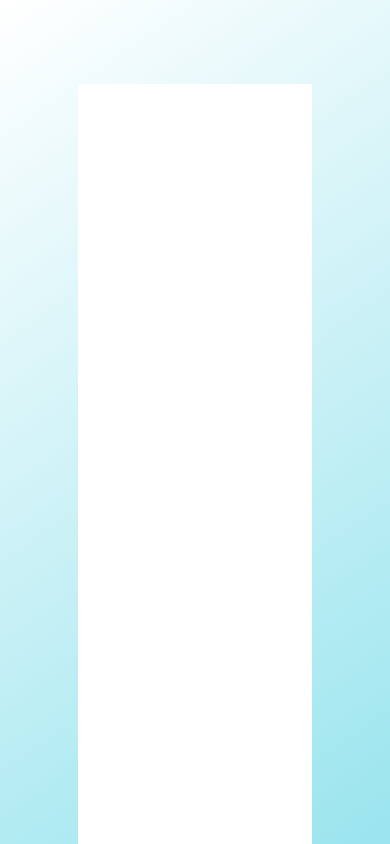
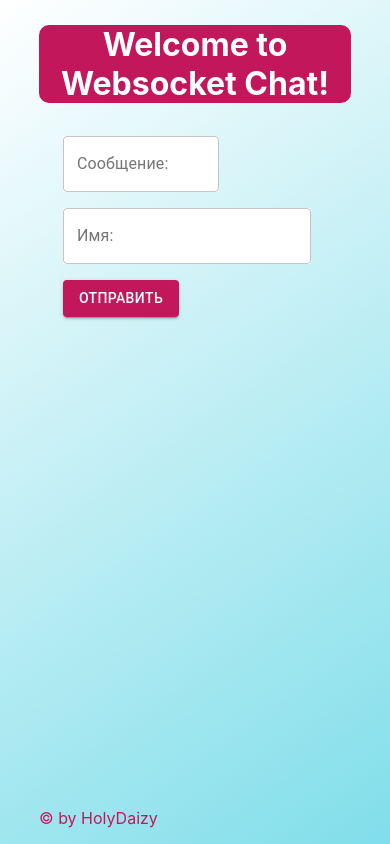
Before and after one commit to MarharytaKrasikava/websocket-chat, a React (Create React App) app: page / in a window 390 px wide. Shown: the top 844 px of the page. Built offline with nearby package versions, Linux system fonts and the light colour scheme; the HTML template or start-up script is replaced by a standard one; what reconnectingwebsocket would draw is missing.

Commit message:
fix: add styles

```diff
--- a/src/App.css
+++ b/src/App.css
@@ -1,4 +1,37 @@
 #root {
-  padding: 10vh 20vw;
-  background: linear-gradient(145deg, white, #80deea)
+  padding: 5vh 20vw;
+  background: linear-gradient(145deg, white, #80deea);
+  display: flex;
+  flex-direction: column;
+  width: 100vw;
+  box-sizing: border-box;
+  height: 100vh;
+  overflow: hidden;
 }
+
+h1 {
+  background-color: #c2185b;
+  color: white;
+  border-radius: 10px;
+  text-align: center;
+  font-size: 4em;
+  margin: 0;
+  margin-bottom: 3%;
+}
+
+footer {
+  position: absolute;
+  bottom: 0;
+  left: 10%;
+  color: #c2185b;
+}
+
+@media(max-width: 1024px) {
+  #root {
+    padding: 3vh 10vw;
+  }
+
+  h1 {
+    font-size: 2em;
+  }
+}
--- a/src/App.js
+++ b/src/App.js
@@ -21,13 +21,13 @@ socket.onmessage = function (event) {
     if (messages.length > 1) { // messages came in a bundle, take only last 100 to the store
       store.dispatch(addMessageArray({messages: messages.sort((a, b) => (a.time > b.time ? 1 : -1)).slice(-100)}))
     } else { // messages come by one:
-      const storedMessages = store.getState().messages; // chek for spam
-      // console.log(storedMessages, 'storedMessages')
+      store.dispatch(addMessage({ ...messages[0] }));
+      /* const storedMessages = store.getState().messages; // chek for spam
       if (!(storedMessages[storedMessages.length - 1].message === messages[0].message
         && storedMessages[storedMessages.length - 1].from === messages[0].from
         && storedMessages[storedMessages.length - 1].time+1 === messages[0].time)) {
           store.dispatch(addMessage({ ...messages[0] }));
-        }
+        } */
     }
 
     const storedMessages = store.getState().messages; //remove extra messages when > 100 in store
@@ -46,8 +46,14 @@ socket.onmessage = function (event) {
 function App() {
   return (
     <Provider store={store}>
+      <header className='header'>
+        <h1>Welcome to Websocket Chat!</h1>
+      </header>
       <MessageList />
       <MessageInput socket={socket} />
+      <footer>
+        <p>&copy; by HolyDaizy</p>
+      </footer>
     </Provider>
   );
 }
--- a/src/components/Message/Message.js
+++ b/src/components/Message/Message.js
@@ -23,7 +23,7 @@ const useStyles = makeStyles(theme => ({
   }
 }));
 
-export default function Message({ message, id, from, time }) {
+export default function Message({ message, id, from, time, offline }) {
   const classes = useStyles();
   if (from === message === '') {
     return (
@@ -46,7 +46,7 @@ export default function Message({ message, id, from, time }) {
         : { float: 'right', background: 'linear-gradient(145deg, #80deea, #00bcd4)' }}
       elevation={5}>
       <Typography variant="h6" component="p">
-        {message}
+        {offline} {message}
       </Typography>
       <Typography variant="subtitle2" component="p">
         FROM: {from}, {new Date(time).toTimeString()}
--- a/src/components/MessageInput/MessageInput.css
+++ b/src/components/MessageInput/MessageInput.css
@@ -1,4 +1,4 @@
 form {
   margin: 0 auto;
-  width: 70%
+  margin-top: 5%;
 }
--- a/src/components/MessageInput/MessageInput.js
+++ b/src/components/MessageInput/MessageInput.js
@@ -28,7 +28,7 @@ function Input(props) {
   });
 
   props.socket.onopen = () => {
-    setState({ ...state, connect: 'online' });
+    setState({ ...state, connect: 'online' }); // check if app is online from the start
   };
 
   function handleMessageChange(event) {
@@ -40,10 +40,9 @@ function Input(props) {
     localStorage.setItem('currentNick', event.target.value);
   }
 
-  const name = state.nick ? state.nick : localStorage.getItem('currentNick');
-
   function sendMessage(event) {
-    if (state.connect === 'online') {
+    const name = state.nick ? state.nick : localStorage.getItem('currentNick');
+    if (state.connect === 'online') { // when app is connected, use send message to server
       const outgoingMessage = JSON.stringify({
         from: name,
         message: state.message
@@ -51,18 +50,18 @@ function Input(props) {
       if (name) {
         props.socket.send(outgoingMessage);
       }
-    } else {
+    } else { // otherwise, save message is the store
       props.dispatch(addOfflineMessage({ from: name, message: state.message }));
     }
-    setState({ ...state, message: '' });
+    setState({ ...state, message: '' }); // clean input
     event.preventDefault();
   }
 
   const handleConnectionChange = event => {
-    const condition = navigator.onLine ? 'online' : 'offline';
+    const condition = navigator.onLine ? 'online' : 'offline'; // listen online/offline status during work
     if (condition === 'online') {
       setState({ ...state, connect: event.type });
-      props.offline.forEach(message => {
+      props.offline.forEach(message => { // if online, send messages stored offline
         props.socket.send(
           JSON.stringify({
             from: message.from,
@@ -71,16 +70,16 @@ function Input(props) {
         );
       });
       props.dispatch(clearOfflineStore());
-    } else {
+    } else { // else, just change state to 'offline'
       setState({ ...state, connect: event.type });
     }
   };
 
   useEffect(() => {
-    window.addEventListener('online', handleConnectionChange);
+    window.addEventListener('online', handleConnectionChange); // imitate componentDidMount
     window.addEventListener('offline', handleConnectionChange);
     return () => {
-      window.removeEventListener('online', handleConnectionChange);
+      window.removeEventListener('online', handleConnectionChange); // imitate componentWillUnmount
       window.removeEventListener('offline', handleConnectionChange);
     };
   // eslint-disable-next-line react-hooks/exhaustive-deps
--- a/src/components/MessageList/MessageList.js
+++ b/src/components/MessageList/MessageList.js
@@ -6,7 +6,7 @@ import Message from '../Message/Message';
 
 const useStyles = makeStyles(() => ({
   container: {
-    height: '90vh',
+    width: '100%',
     overflowY: 'scroll',
     overflowX: 'hidden',
     margin: '0 auto',
@@ -25,14 +25,24 @@ function MessageList(props) {
 
   return (
     <div className={classes.container}>
-      {props.messages.map((message, index) => {
+      {props.messages.map((message) => {
         return (
         <Message
           message={message.message}
           id={message.id}
           from={message.from}
           time={message.time}
+          key={message.id}
+        />
+        )})}
+        {props.offline.map((message, index) => {
+        return (
+        <Message
+          message={message.message}
+          from={message.from}
+          time={Date.now()}
           key={index}
+          offline="OFFLINE!!!"
         />
         )})}
       <div style={{ float:"left", clear: "both" }} ref={(el) => (bottom = el)}></div>
@@ -43,6 +53,7 @@ function MessageList(props) {
 const mapStateToProps = (state) => {
   return {
     messages: selectMessages(state.messages, state.filters),
+    offline: state.offline,
   }
 };
 
```
